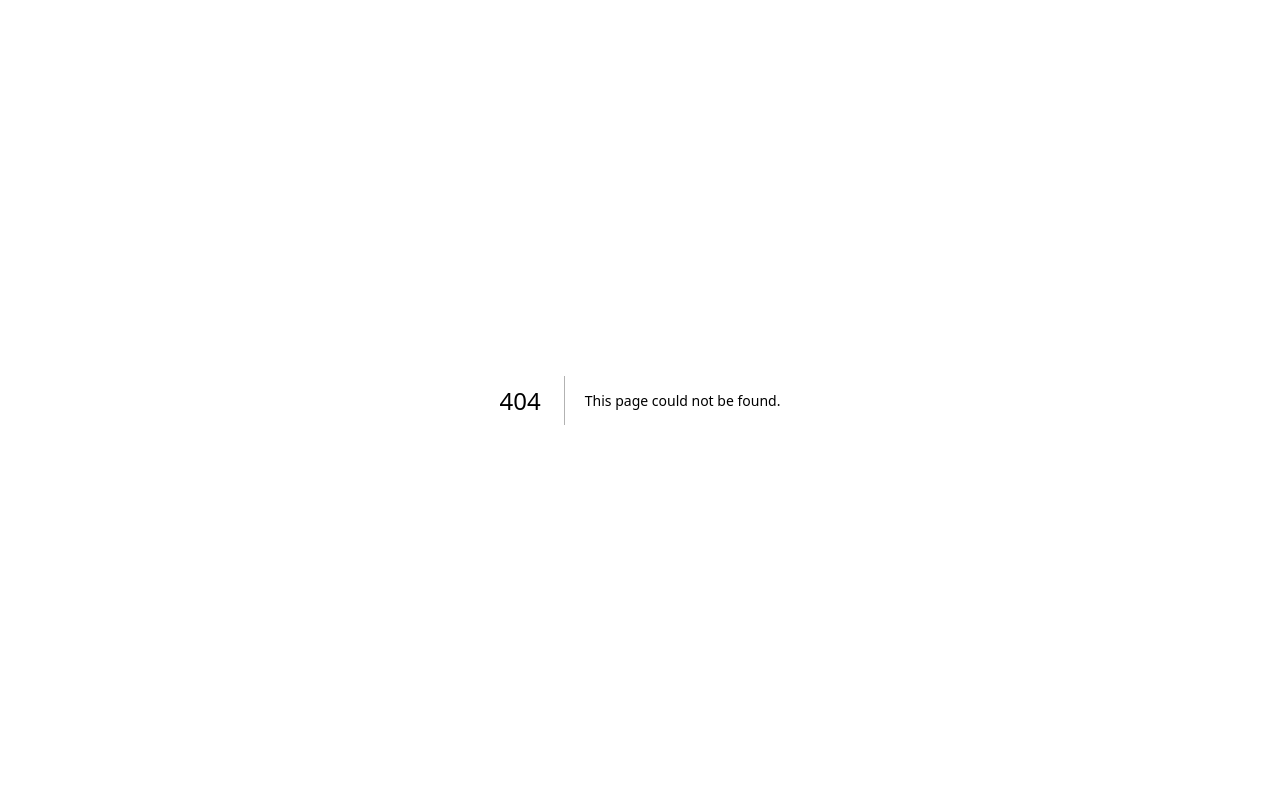
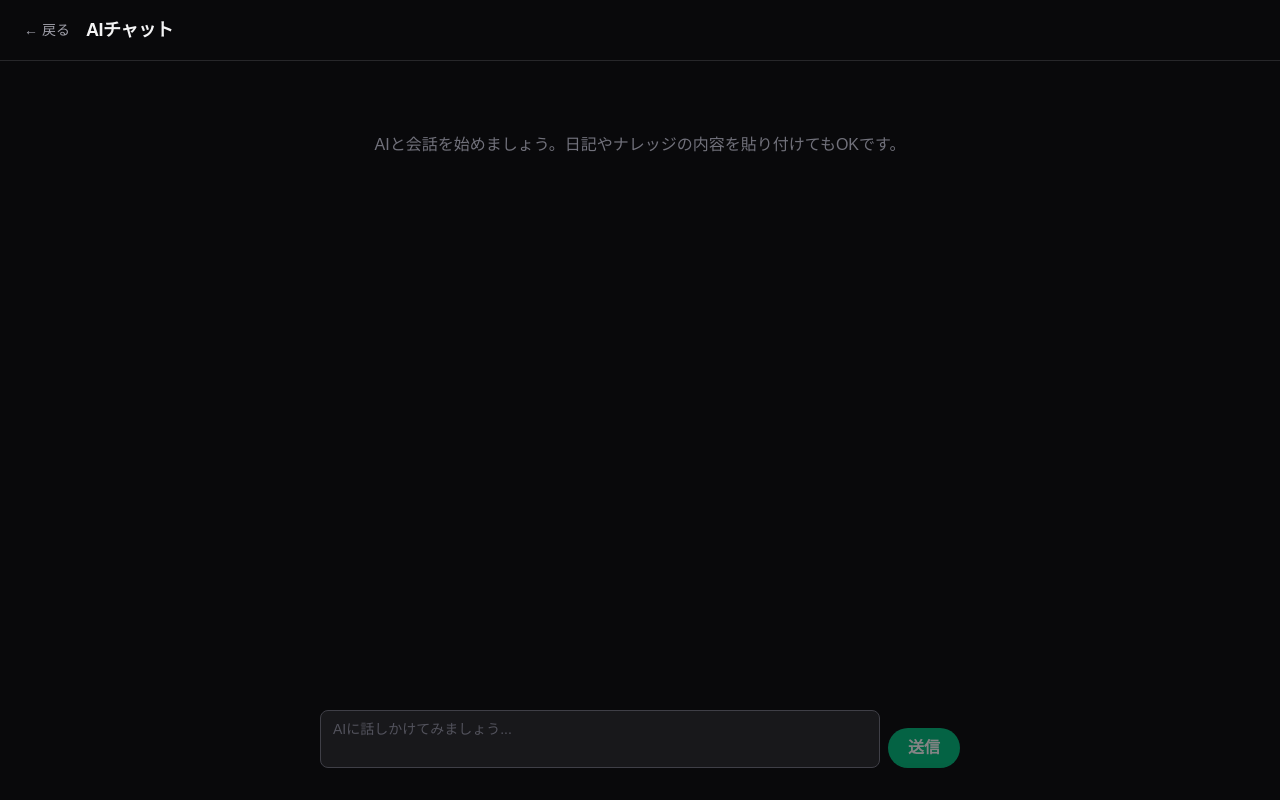
Before and after one commit to toshikazu-takemasa/portal-app, a Next.js app: page /chat in a window 1280 px wide. Before the commit this address had no page. Built offline with nearby package versions, Linux system fonts and the light colour scheme.

Commit message:
feat: 設定画面の属性プルダウン化・Profile型にattribute追加

```diff
--- /dev/null
+++ b/pages/chat.tsx
@@ -0,0 +1,98 @@
+import { useState, useRef, useEffect } from 'react'
+import type { ChatMessage } from '@/shared/types'
+import { getSettings } from '@/profiles'
+
+export default function ChatPage() {
+  const [messages, setMessages] = useState<ChatMessage[]>([])
+  const [input, setInput] = useState('')
+  const [loading, setLoading] = useState(false)
+  const [error, setError] = useState<string | null>(null)
+  const bottomRef = useRef<HTMLDivElement>(null)
+  const settings = getSettings()
+
+  useEffect(() => {
+    bottomRef.current?.scrollIntoView({ behavior: 'smooth' })
+  }, [messages])
+
+  async function sendMessage() {
+    if (!input.trim()) return
+    setError(null)
+    setLoading(true)
+    const userMsg: ChatMessage = { role: 'user', content: input }
+    setMessages((prev) => [...prev, userMsg])
+    setInput('')
+    try {
+      const res = await fetch('/api/summarize', {
+        method: 'POST',
+        headers: { 'Content-Type': 'application/json' },
+        body: JSON.stringify({
+          content: messages.concat(userMsg).map(m => `${m.role === 'user' ? 'ユーザー' : settings.ai_persona.name}: ${m.content}`).join('\n'),
+          systemPrompt: settings.ai_persona.systemPrompt,
+          aiName: settings.ai_persona.name,
+          userCallName: settings.ai_persona.userCallName,
+          apiKey: settings.ai_persona.apiKey,
+        }),
+      })
+      if (!res.ok) {
+        const err = await res.json().catch(() => ({ error: 'Unknown error' }))
+        throw new Error(err.error ?? 'AI API エラー')
+      }
+      const data = await res.json()
+      setMessages((prev) => [...prev, { role: 'assistant', content: data.summary as string }])
+    } catch (e: any) {
+      setError(e.message || 'エラーが発生しました')
+    } finally {
+      setLoading(false)
+    }
+  }
+
+  function handleKeyDown(e: React.KeyboardEvent<HTMLTextAreaElement>) {
+    if (e.key === 'Enter' && !e.shiftKey) {
+      e.preventDefault()
+      sendMessage()
+    }
+  }
+
+  return (
+    <div className="min-h-screen bg-zinc-950 text-zinc-100 font-sans flex flex-col">
+      <header className="border-b border-zinc-800 px-6 py-4 flex items-center gap-4">
+        <a href="/" className="text-zinc-400 hover:text-zinc-100 transition-colors text-sm">← 戻る</a>
+        <h1 className="text-lg font-semibold tracking-tight">AIチャット</h1>
+      </header>
+      <main className="flex-1 flex flex-col max-w-2xl mx-auto w-full px-4 py-8">
+        <div className="flex-1 overflow-y-auto space-y-4 mb-4">
+          {messages.length === 0 && (
+            <div className="text-zinc-500 text-center mt-10">AIと会話を始めましょう。日記やナレッジの内容を貼り付けてもOKです。</div>
+          )}
+          {messages.map((msg, i) => (
+            <div key={i} className={`flex ${msg.role === 'user' ? 'justify-end' : 'justify-start'}`}>
+              <div className={`rounded-xl px-4 py-2 max-w-[80%] whitespace-pre-line ${msg.role === 'user' ? 'bg-emerald-600 text-white' : 'bg-zinc-800 text-zinc-100'}`}>
+                {msg.content}
+              </div>
+            </div>
+          ))}
+          <div ref={bottomRef} />
+        </div>
+        {error && <div className="text-red-400 text-sm mb-2">{error}</div>}
+        <div className="flex gap-2 items-end">
+          <textarea
+            className="flex-1 rounded-lg bg-zinc-900 border border-zinc-700 px-3 py-2 text-sm text-zinc-100 placeholder-zinc-600 focus:outline-none focus:border-zinc-500 transition-colors resize-none min-h-[48px]"
+            placeholder="AIに話しかけてみましょう..."
+            value={input}
+            onChange={e => setInput(e.target.value)}
+            onKeyDown={handleKeyDown}
+            disabled={loading}
+            rows={2}
+          />
+          <button
+            onClick={sendMessage}
+            disabled={loading || !input.trim()}
+            className="rounded-full bg-emerald-500 text-white px-5 py-2 font-semibold hover:bg-emerald-400 transition-colors disabled:opacity-50"
+          >
+            送信
+          </button>
+        </div>
+      </main>
+    </div>
+  )
+}
--- a/pages/settings.tsx
+++ b/pages/settings.tsx
@@ -13,6 +13,12 @@ const FEATURE_LABELS: Record<keyof FeatureFlags, string> = {
   calendar: 'カレンダー表示',
 }
 
+// 属性の選択肢
+const ATTRIBUTES = [
+  { value: 'work', label: '仕事', emoji: '💼' },
+  { value: 'personal', label: 'プライベート', emoji: '🏠' },
+]
+
 export default function Settings() {
   const router = useRouter()
   const [settings, setSettings] = useState<Profile | null>(null)
@@ -22,10 +28,16 @@ export default function Settings() {
     setSettings(getSettings())
   }, [])
 
+
   if (!settings) return null
 
   function updateField<K extends keyof Profile>(key: K, value: Profile[K]) {
     setSettings((prev) => prev ? { ...prev, [key]: value } : prev)
+    setSaved(false)
+  }
+
+  function updateAttribute(value: string) {
+    setSettings((prev) => prev ? { ...prev, attribute: value } : prev)
     setSaved(false)
   }
 
@@ -60,6 +72,23 @@ export default function Settings() {
       </header>
 
       <main className="max-w-2xl mx-auto px-6 py-10">
+        {/* 属性選択 */}
+        <Section title="属性">
+          <div>
+            <label className="block text-xs text-zinc-400 mb-1">属性（仕事/プライベートなど）</label>
+            <select
+              className="w-full rounded-lg bg-zinc-800 border border-zinc-700 px-3 py-2 text-sm text-zinc-100 focus:outline-none focus:border-zinc-500 transition-colors"
+              value={settings.attribute || 'work'}
+              onChange={e => updateAttribute(e.target.value)}
+            >
+              {ATTRIBUTES.map(attr => (
+                <option key={attr.value} value={attr.value}>
+                  {attr.emoji} {attr.label}
+                </option>
+              ))}
+            </select>
+          </div>
+        </Section>
         <div className="space-y-6">
           {/* GitHub 認証 */}
           <Section title="GitHub 認証">
--- a/src/shared/types.ts
+++ b/src/shared/types.ts
@@ -36,6 +36,7 @@ export interface Profile {
   id: string
   label: string          // 表示名（例: "ポータル"）
   emoji: string          // アイコン（例: "🌀"）
+  attribute?: string     // 属性（例: "work", "personal"）
   gh_pat: string         // GitHub Personal Access Token
   github_repo: string    // データリポジトリ（例: "owner/repo"）
   github_branch: string  // ブランチ（例: "main"）
```
